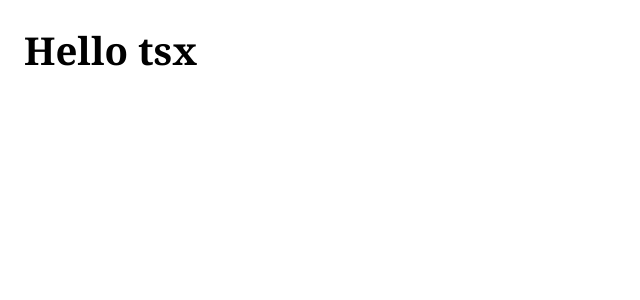
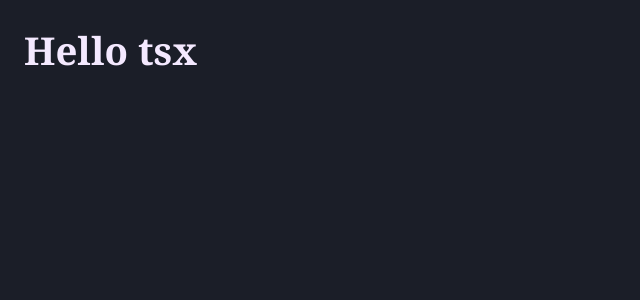
Before and after one commit to gabriel-hsb/tsx-origamid-course, a React (Vite) app: page / in a window 1280 px wide. Shown: the top 300 px of the page, without its empty margins (0-640 px from the left). Built offline with nearby package versions, Linux system fonts and the light colour scheme.

Commit message:
boilerplate adjustments

```diff
--- a/src/main.css
+++ b/src/main.css
@@ -5,18 +5,21 @@
 }
 
 html {
-  --font: -apple-system, BlinkMacSystemFont, 'Segoe UI', Roboto, Oxygen, Ubuntu,
-    Cantarell, 'Open Sans', 'Helvetica Neue', sans-serif;
-  --font-title: Georgia, 'Times New Roman', Times, serif;
+  --font: -apple-system, BlinkMacSystemFont, "Segoe UI", Roboto, Oxygen, Ubuntu,
+    Cantarell, "Open Sans", "Helvetica Neue", sans-serif;
+  --font-title: Georgia, "Times New Roman", Times, serif;
   --font-size: 1.2rem;
   --color: #aa87ff;
   --color-light: #edf;
   --color-dark: #206;
+  --color-danger: #ab4b64;
   --radius: 0.25rem;
 }
 
 body {
   margin: 1.5rem;
+  background-color: #1b1e28;
+  color: #f4e9ff;
 }
 
 body,
@@ -25,6 +28,7 @@ textarea,
 button {
   font-size: var(--font-size);
   font-family: var(--font);
+  max-width: 30rem;
 }
 
 h1,
@@ -65,7 +69,7 @@ textarea {
   transition: 0.2s;
 }
 
-input[type='checkbox'] {
+input[type="checkbox"] {
   display: inline-block;
   width: auto;
   margin: 0 0.5rem 0 0;
@@ -105,6 +109,8 @@ button:active {
 button:disabled {
   opacity: 0.5;
   cursor: wait;
+  color: var(--color-light);
+  background-color: var(--color-danger);
 }
 
 hr {
@@ -114,7 +120,7 @@ hr {
 
 video,
 img {
-  max-width: 100%;
+  max-width: 200%;
   display: block;
 }
 
--- a/tsconfig.app.json
+++ b/tsconfig.app.json
@@ -18,8 +18,7 @@
     "strict": true,
     "noUnusedLocals": true,
     "noUnusedParameters": true,
-    "noFallthroughCasesInSwitch": true,
-    "noUncheckedSideEffectImports": true
+    "noFallthroughCasesInSwitch": true
   },
   "include": ["src"]
 }
```
